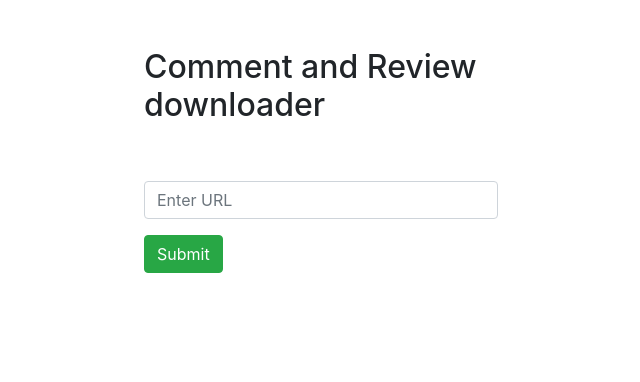
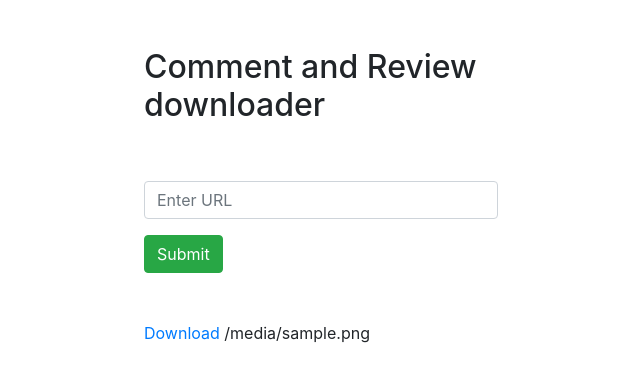
Before and after one commit to ahira-justice/comment-review, a Django app: template core/templates/core/index.html in a window 1280 px wide. Shown: the top 382 px of the page, without its empty margins (319-959 px from the left). Run offline with Django 3.2, Linux system fonts and the light colour scheme; the template is opened without the code that fills it: most values are stand-ins (such as "Sample title", 1, 10 or a date in 2020); some libraries are stand-ins or nearby versions.

Commit message:
Modify serving downloads, from static to media

```diff
--- a/commentreview/urls.py
+++ b/commentreview/urls.py
@@ -5,4 +5,4 @@ from django.conf.urls.static import static
 
 urlpatterns = [
     path('', include('core.urls')),
-] + static(settings.STATIC_URL, document_root=settings.STATIC_ROOT)
+] + static(settings.MEDIA_URL, document_root=settings.MEDIA_ROOT)
--- a/core/templates/core/index.html
+++ b/core/templates/core/index.html
@@ -24,4 +24,10 @@
 
 </div>
 
+<div class="container pt-5" style="width:30%;">
+    {% if file_name %}
+    <p><a href="{{MEDIA_URL}}{{file_name}}"> Download </a> {{ file_name }} </p>
+    {%endif%}
+</div>
+
 {% endblock %}
```
Also changed, not shown: core/views.py (+6 -2 lines), 1 other file.
